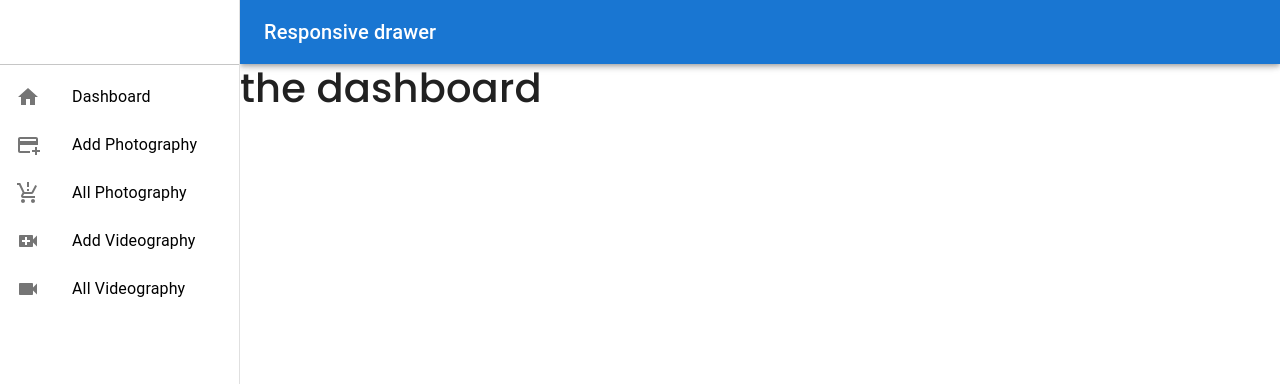
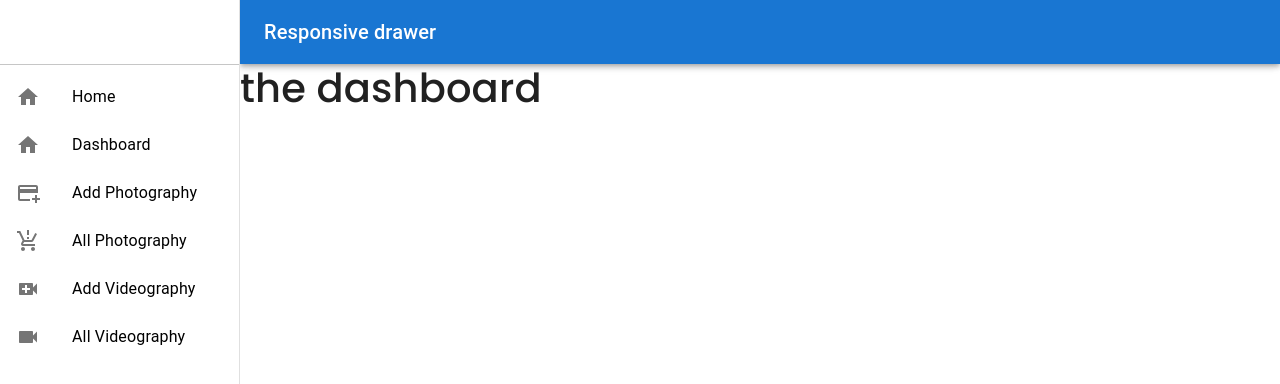
Before and after one commit to omarali18/Photography, a React (Create React App) app: page /dashboard in a window 1280 px wide. Shown: the top 384 px of the page. Built offline with nearby package versions, Linux system fonts and the light colour scheme.

Commit message:
add a simple link

```diff
--- a/src/pages/Dashboard/Dashboard/Dashboard.js
+++ b/src/pages/Dashboard/Dashboard/Dashboard.js
@@ -52,6 +52,16 @@ function Dashboard(props) {
       <Toolbar />
       <Divider />
       <List>
+      <Link className="DashBoardLink" to={`/`}>
+      <ListItem disablePadding>
+            <ListItemButton>
+              <ListItemIcon>
+              <HomeIcon />
+              </ListItemIcon>
+              <ListItemText primary={'Home'}/>
+            </ListItemButton>
+    </ListItem>
+      </Link>
       <Link className="DashBoardLink" to={`/dashboard`}>
       <ListItem disablePadding>
             <ListItemButton>
```
